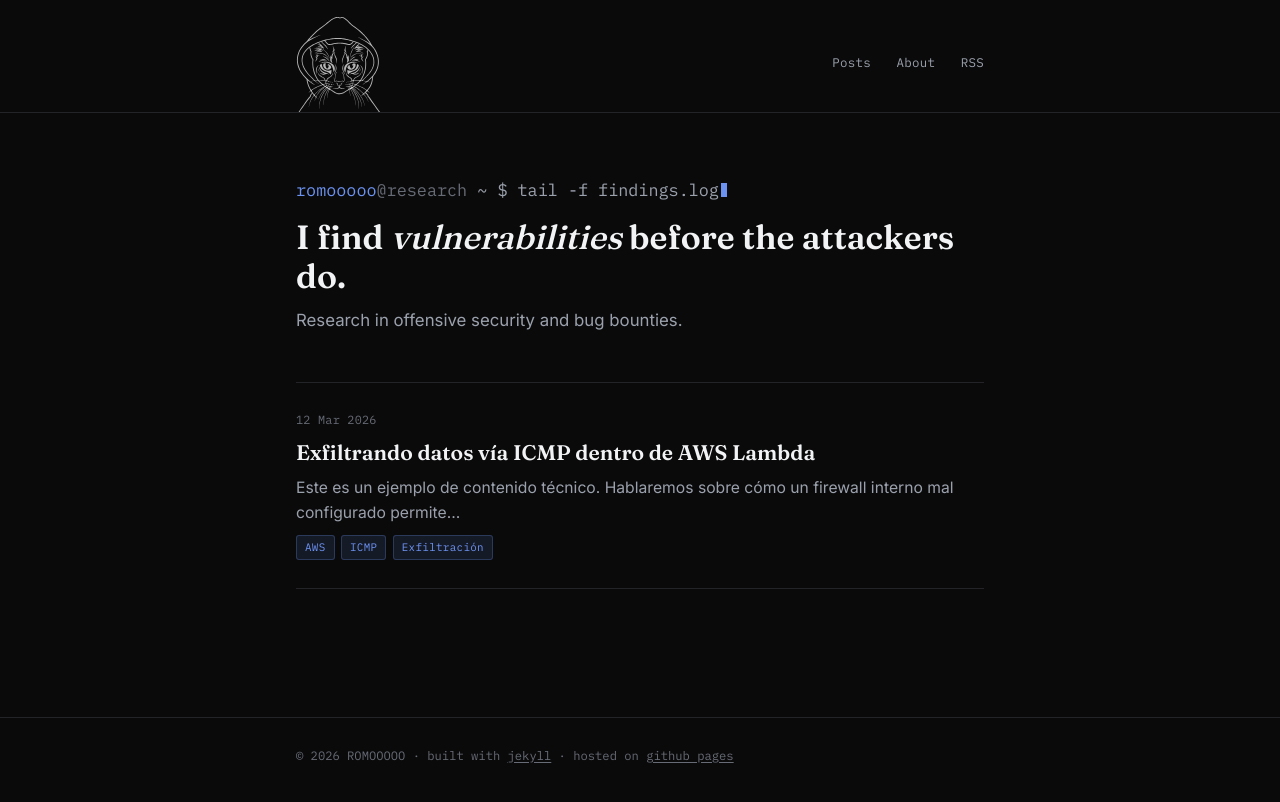
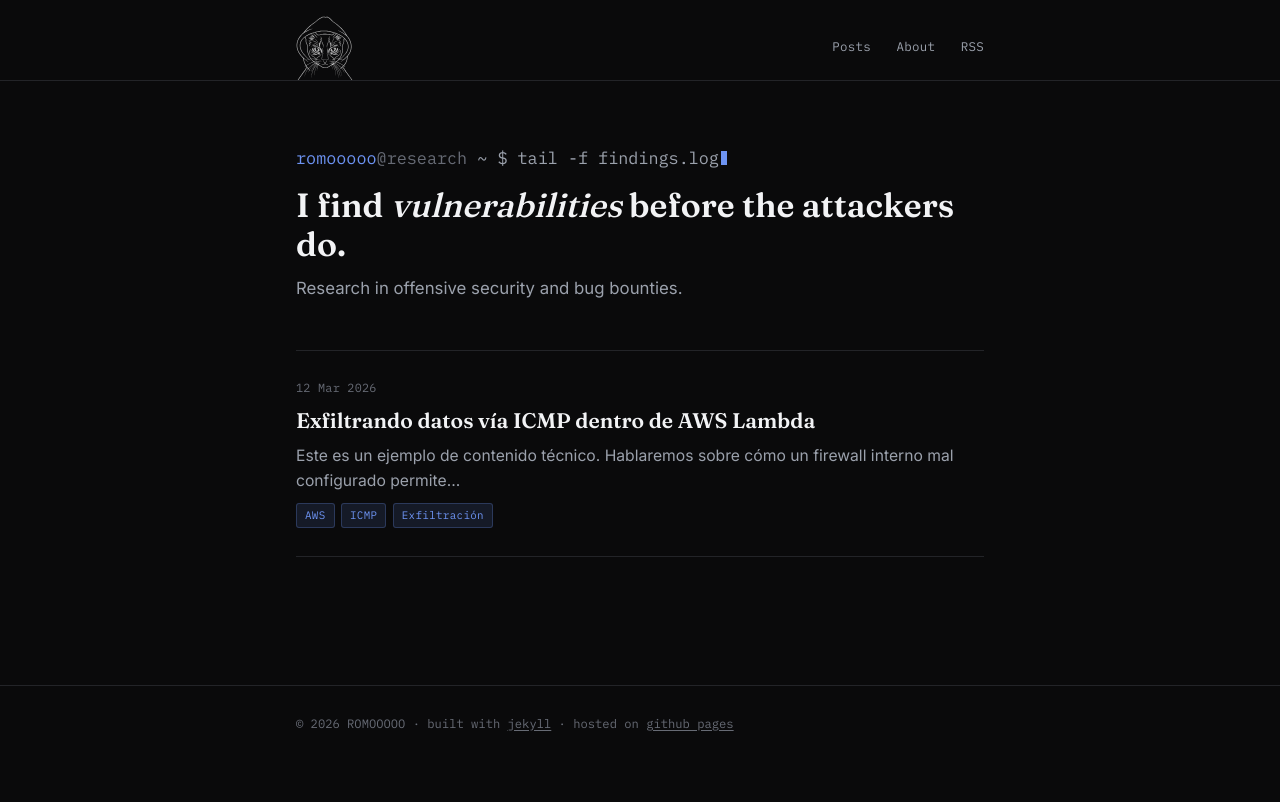
Before and after one commit to ROMOOOOO/romooooo.github.io, a Jekyll site: the page built from index.md, in a window 1280 px wide. Shown: the top 802 px of the page. Built offline with Jekyll 4.4.1, drawn with Linux system fonts in a browser that asks for light colours.

Commit message:
fix the px in logo

```diff
--- a/assets/css/style.scss
+++ b/assets/css/style.scss
@@ -122,7 +122,7 @@ p { margin: 0 0 1.1em; }
 // ---------------------------------------------------------------
 // Cambia este único valor para ajustar el tamaño del logo —
 // el header se adapta automáticamente, no crece sin control.
-$logo-size: 96px;
+$logo-size: 64px;
 
 .site-header {
   padding: 1rem 0;
```
Also changed, not shown: 3 other files.
